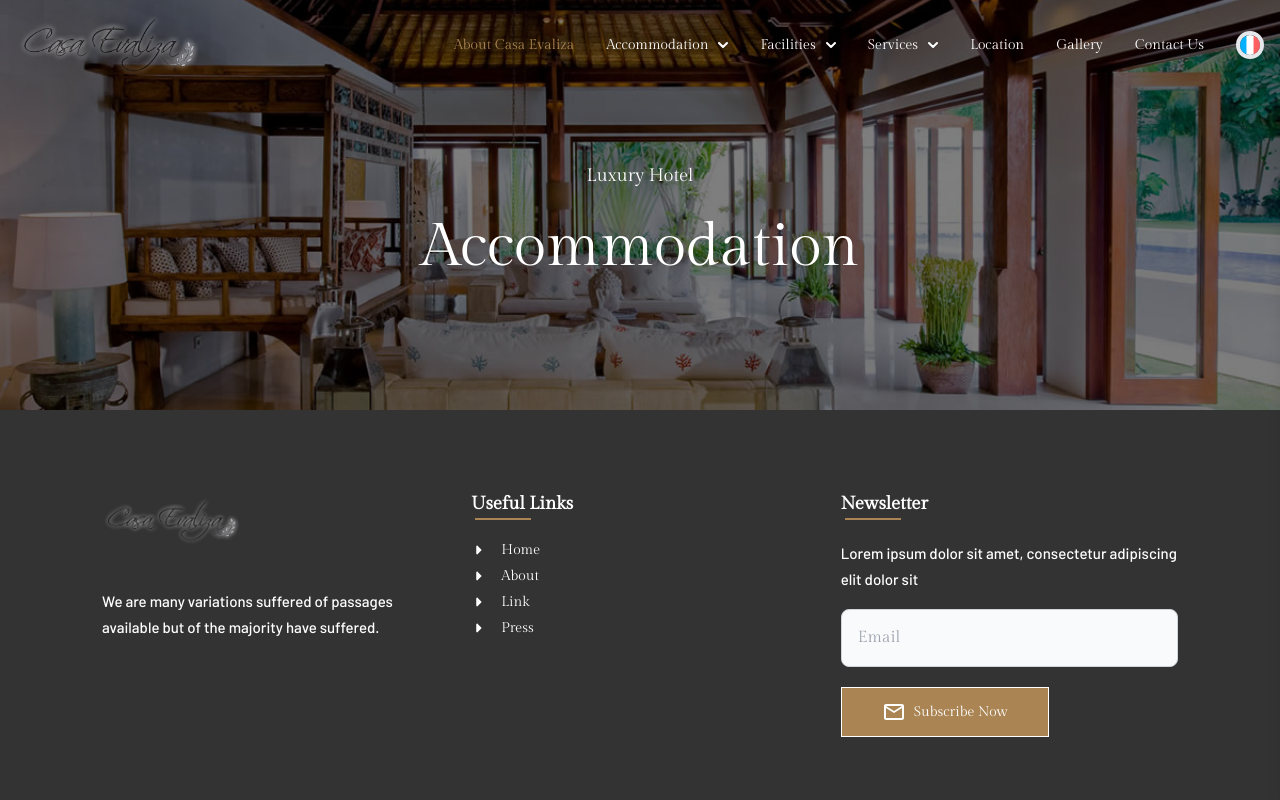
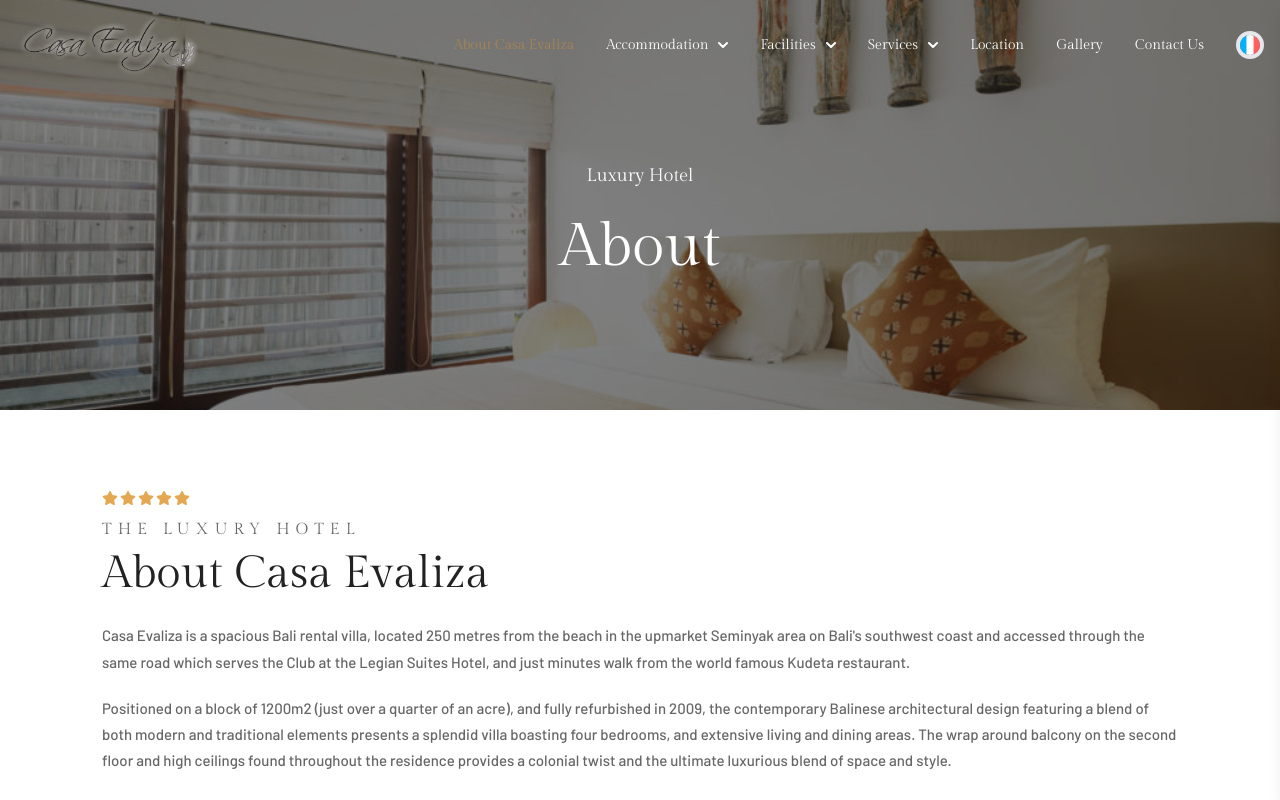
Before and after one commit to dklfh/casaevaliza-new-template, a React (Vite) app in the folder frontend/: page /about in a window 1280 px wide. Shown: the top 800 px of the page. Built offline with nearby package versions, Linux system fonts and the light colour scheme; a web font is replaced by a local one.

Commit message:
nambah about

```diff
--- /dev/null
+++ b/frontend/src/component/header.jsx
@@ -0,0 +1,29 @@
+import React from 'react'
+import { FaStar } from "react-icons/fa6";
+
+function Header({ subtitle, title, paragraphs }) {
+  return (
+    <div>
+      <section className='py-20'>
+        <div className='max-w-1140 px-4 mx-auto'>
+          <div className='px-4'>
+            <div className='flex text-bintang gap-0.5'>
+              <FaStar />
+              <FaStar />
+              <FaStar />
+              <FaStar />
+              <FaStar />
+            </div>
+            <h2 className='mt-3 mb-1 font-gilda tracking-custom text-text2'>{subtitle}</h2>
+            <h1 className='font-gilda text-45 mb-5 text-text'>{title}</h1>
+            {paragraphs.map((paragraph, index) => (
+              <p className='font-barlow text-15 text-text2 mb-5'>{paragraph}</p>
+            ))}
+          </div>
+        </div>
+      </section>
+    </div>
+  )
+}
+
+export default Header
--- a/frontend/src/pages/about.jsx
+++ b/frontend/src/pages/about.jsx
@@ -1,15 +1,29 @@
-import React from 'react'
+import React, { useState } from 'react';
 import Navbar from '../component/navbar/navbar'
 import Aboutimg from '../component/AboutImg'
 import Footer from '../component/footer/footer'
-
+import Header from '../component/header'
+import KitchenImg from '../component/TemplateImg'
+import image from '../assets/image/casa-vila-20.jpg'
 
 const about = () => {
+    const subtitle = "THE LUXURY HOTEL";
+    const title = "About Casa Evaliza";
+    const paragraphs = [
+        "Casa Evaliza is a spacious Bali rental villa, located 250 metres from the beach in the upmarket Seminyak area on Bali's southwest coast and accessed through the same road which serves the Club at the Legian Suites Hotel, and just minutes walk from the world famous Kudeta restaurant.",
+        "Positioned on a block of 1200m2 (just over a quarter of an acre), and fully refurbished in 2009, the contemporary Balinese architectural design featuring a blend of both modern and traditional elements presents a splendid villa boasting four bedrooms, and extensive living and dining areas. The wrap around balcony on the second floor and high ceilings found throughout the residence provides a colonial twist and the ultimate luxurious blend of space and style.",
+        "The sizeable gardens showcase a terraced lawn and a 14-metre swimming pool, together with a poolside 'bale' relaxation pavilion, presenting an ideal setting for weddings, parties and other special events. This inspiring Bali villa is a peaceful oasis in the heart of a trendy district. It is ideal for families and couples alike and has an extensive dedicated staff."
+    ];
+    const [backgroundImage] = useState(image);
+    const [subheadingText] = useState("Luxury Hotel");
+    const [headingText] = useState("About");
+
     return (
         <div>
             <Navbar />
-            <Aboutimg/>
-            <Footer/>
+            <KitchenImg backgroundImage={backgroundImage} subheadingText={subheadingText} headingText={headingText} />
+            <Header subtitle={subtitle} title={title} paragraphs={paragraphs} />
+            <Footer />
         </div>
     )
 }
--- a/frontend/tailwind.config.js
+++ b/frontend/tailwind.config.js
@@ -18,7 +18,8 @@
         'coklat': '#aa8453',
         'bintang': '#e4a853',
         'text': '#222222',
-        'footer': '#333333'
+        'footer': '#333333',
+        'text2': '#666666',
       },
       letterSpacing: {
         custom: '0.375em'
```
